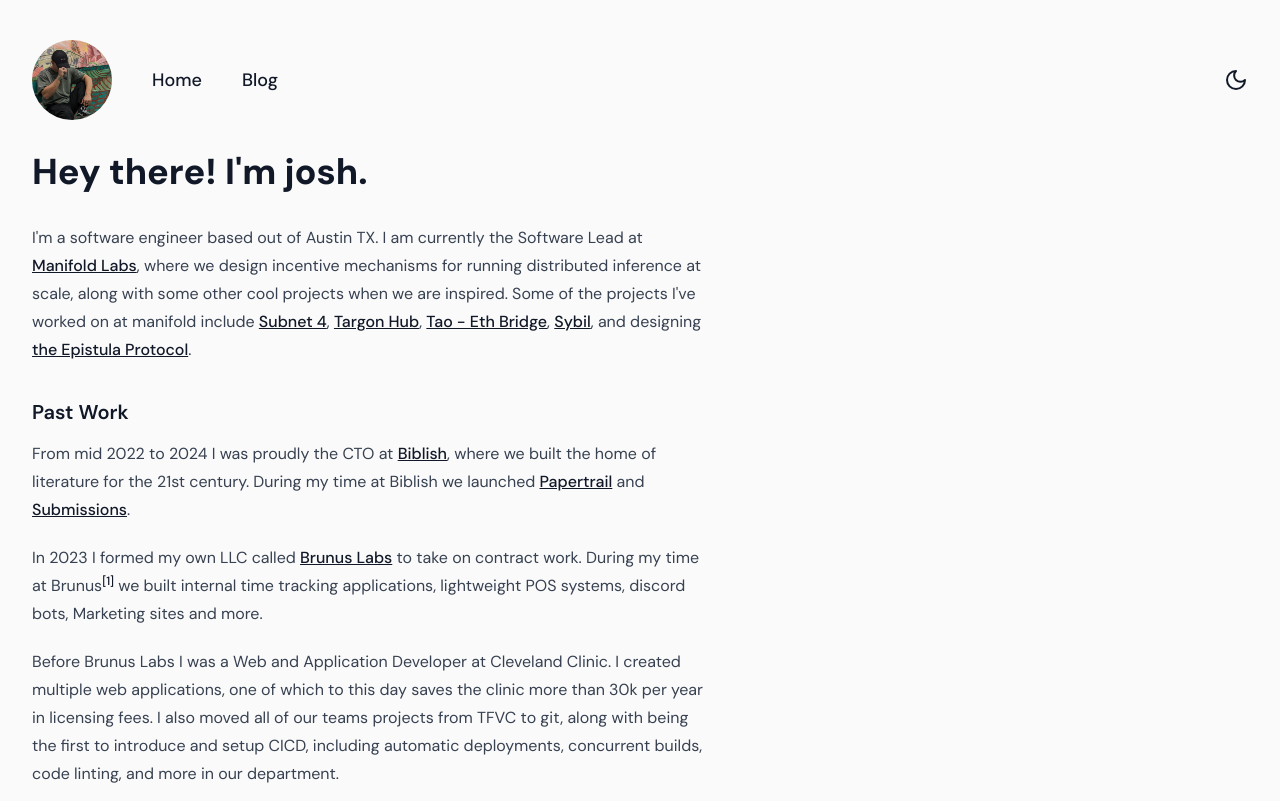
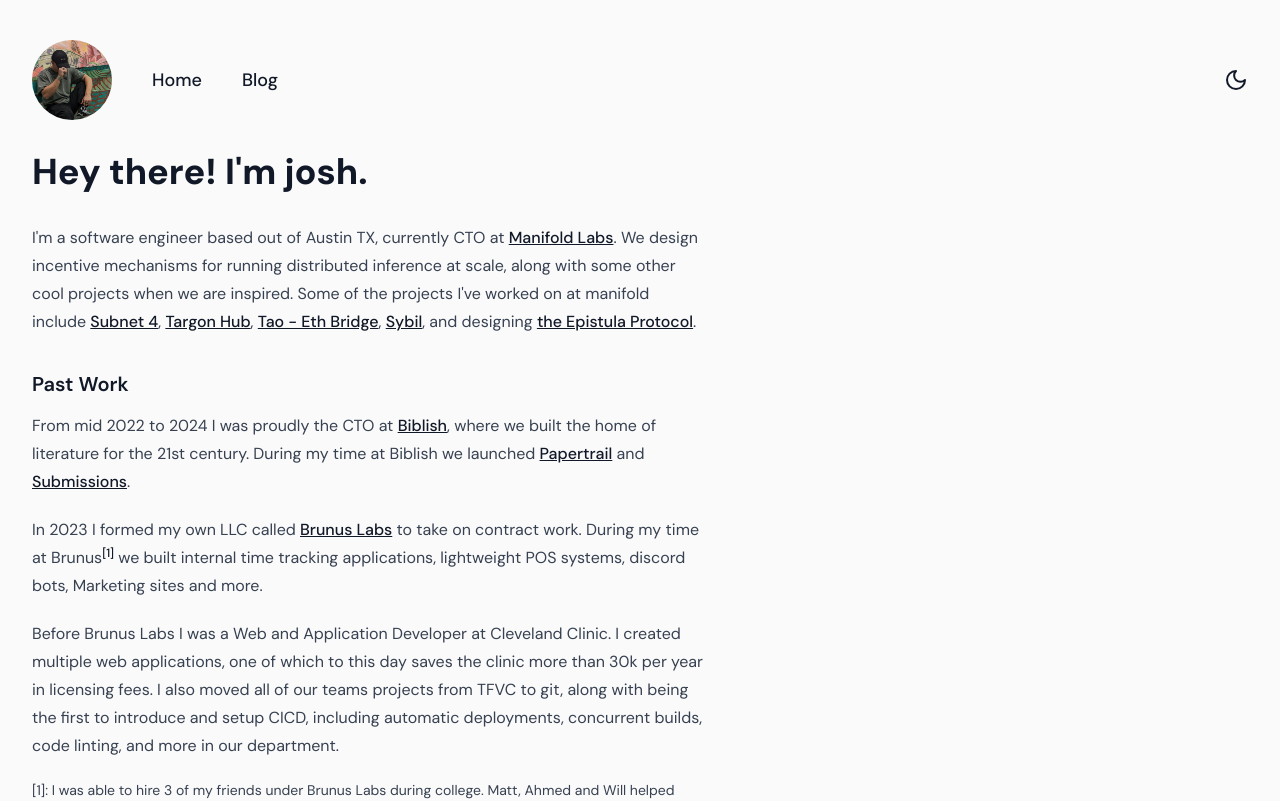
Before and after one commit to GentikSolm/imjosh-blog, a Next.js app: page / in a window 1280 px wide. Shown: the top 801 px of the page. Built offline with nearby package versions, Linux system fonts and the light colour scheme; no server answers.

Commit message:
feat: update personal site

```diff
--- a/src/app/page.tsx
+++ b/src/app/page.tsx
@@ -6,14 +6,13 @@
       </h1>
       <div className="max-w-2xl">
         <p>
-          I{"'"}m a software engineer based out of Austin TX. I am currently the
-          Software Lead at{" "}
+          I{"'"}m a software engineer based out of Austin TX, currently CTO at{" "}
           <a href="https://manifold.inc" className="hover:underline">
             Manifold Labs
           </a>
-          , where we design incentive mechanisms for running distributed
-          inference at scale, along with some other cool projects when we are
-          inspired. Some of the projects I{"'"}ve worked on at manifold include{" "}
+          . We design incentive mechanisms for running distributed inference at
+          scale, along with some other cool projects when we are inspired. Some
+          of the projects I{"'"}ve worked on at manifold include{" "}
           <a href="https://github.com/manifold-inc/targon">Subnet 4</a>,{" "}
           <a href="https://targon.sybil.com/">Targon Hub</a>,{" "}
           <a href="https://taobridge.xyz/">Tao - Eth Bridge</a>,{" "}
```
